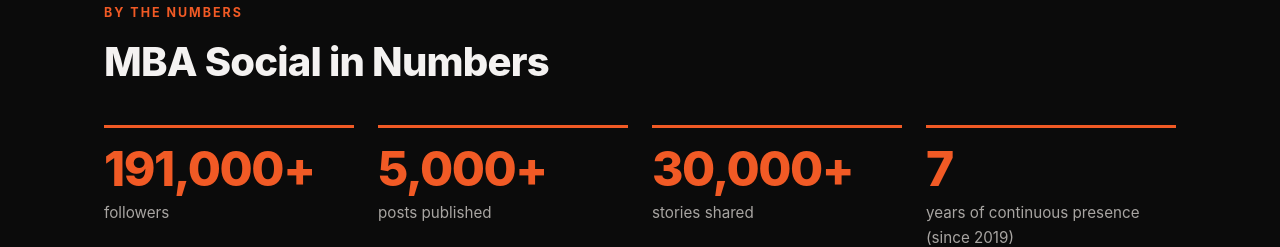
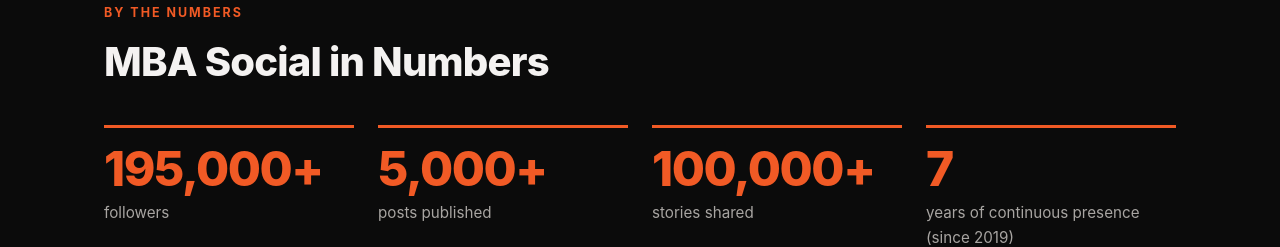
Before and after one commit to unisocial-tech/mba-social-landing-page, a plain HTML site: page index.html in a window 1280 px wide. Shown: the part 2066-2313 px from the top of the page. Drawn offline with Linux system fonts and the light colour scheme.

Commit message:
Update index.html

```diff
--- a/index.html
+++ b/index.html
@@ -146,7 +146,7 @@
       </div>
       <div class="stats">
         <div class="stat">
-          <div class="stat__value">191,000+</div>
+          <div class="stat__value">195,000+</div>
           <p class="stat__label">followers</p>
         </div>
         <div class="stat">
@@ -154,7 +154,7 @@
           <p class="stat__label">posts published</p>
         </div>
         <div class="stat">
-          <div class="stat__value">30,000+</div>
+          <div class="stat__value">100,000+</div>
           <p class="stat__label">stories shared</p>
         </div>
         <div class="stat">
@@ -228,7 +228,7 @@
       <dl class="contact-grid">
         <div class="contact-item">
           <dt>Email</dt>
-          <dd><a href="mailto:contact@mbasocial.in">contact@mbasocial.in</a></dd>
+          <dd><a href="mailto:partnerships@mbasocial.in">partnerships@mbasocial.in</a></dd>
         </div>
         <div class="contact-item">
           <dt>Location</dt>
```
